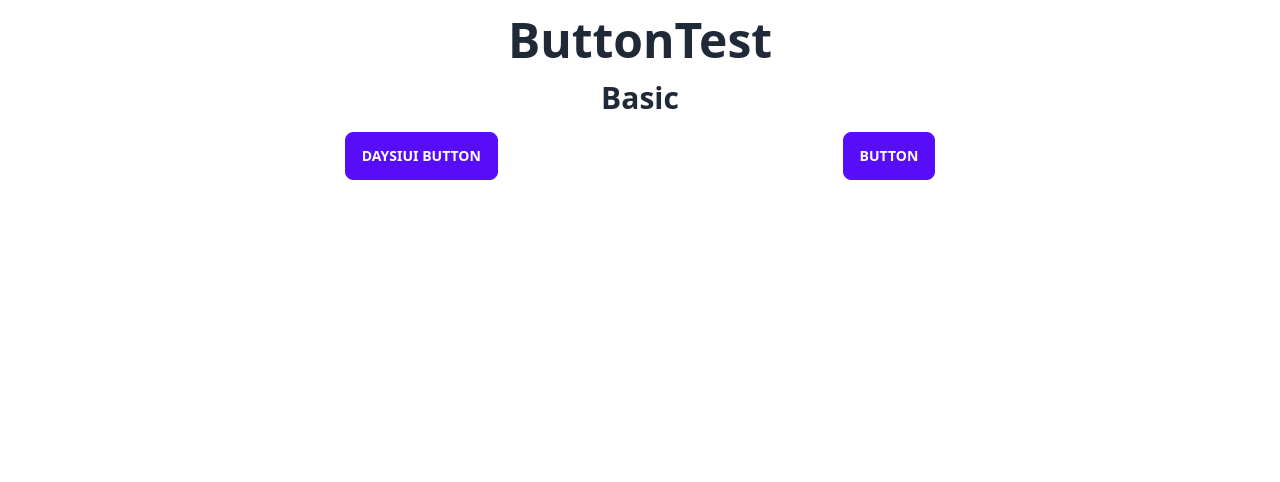
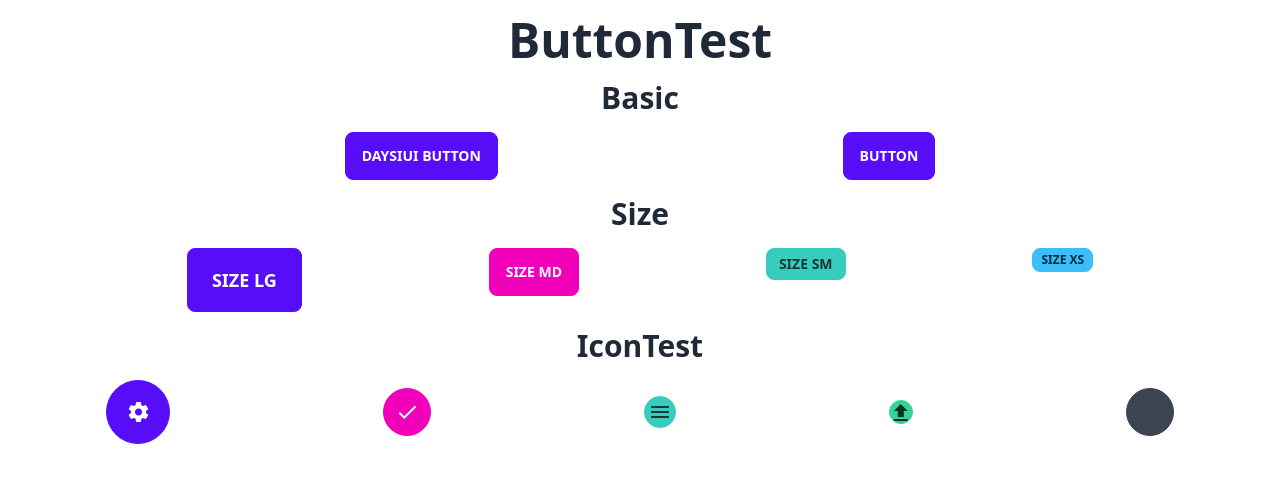
Before and after one commit to yhl-1004/react-ex, a React (Create React App) app: page / in a window 1280 px wide. Shown: the top 482 px of the page. Built offline with nearby package versions, Linux system fonts and the light colour scheme.

Commit message:
add IconButton

```diff
--- /dev/null
+++ b/src/pages/ButtonTest/IconTest.tsx
@@ -0,0 +1,17 @@
+import {Icon} from '../../theme/daisyui'
+
+export default function IconTest() {
+  const onClick = () => alert('Icon Click')
+  return (
+    <section className="mt-4">
+      <h2 className="font-bold text-3xl text-center">IconTest</h2>
+      <div className="flex items-center justify-around mt-4">
+        <Icon className="btn-primary btn-lg" name="settings" onClick={onClick} />
+        <Icon className="btn-secondary btn-md" name="done" onClick={onClick} />
+        <Icon className="btn-accent btn-sm" name="menu" onClick={onClick} />
+        <Icon className="btn-success btn-xs" name="file_upload" onClick={onClick} />
+        <button className="btn btn-circle"></button>
+      </div>
+    </section>
+  )
+}
--- /dev/null
+++ b/src/pages/ButtonTest/Size.tsx
@@ -0,0 +1,15 @@
+import {Button} from '../../theme/daisyui'
+
+export default function Size() {
+  return (
+    <section className="mt-4">
+      <h2 className="font-bold text-3xl text-center">Size</h2>
+      <div className="mt-4 flex justify-evenly">
+        <Button className="btn-lg btn-primary">size lg</Button>
+        <Button className="btn-md btn-secondary">size md</Button>
+        <Button className="btn-sm btn-accent">size sm</Button>
+        <Button className="btn-xs btn-info">size xs</Button>
+      </div>
+    </section>
+  )
+}
--- a/src/pages/ButtonTest/index.tsx
+++ b/src/pages/ButtonTest/index.tsx
@@ -1,4 +1,6 @@
 import Basic from './Basic'
+import Size from './Size'
+import IconTest from './IconTest'
 
 export default function ButtonTest() {
   return (
@@ -6,6 +8,8 @@ export default function ButtonTest() {
       <h2 className="font-bold text-5xl text-center">ButtonTest</h2>
       <div className="mt-4">
         <Basic />
+        <Size />
+        <IconTest />
       </div>
     </section>
   )
--- a/src/theme/daisyui/Button.tsx
+++ b/src/theme/daisyui/Button.tsx
@@ -7,6 +7,10 @@ export type ReactButtonProps = DetailedHTMLProps<
 
 export type ButtonProps = ReactButtonProps & {}
 
-export const Button: FC<PropsWithChildren<ButtonProps>> = ({...buttonProps}) => {
-  return <button {...buttonProps} />
+export const Button: FC<PropsWithChildren<ButtonProps>> = ({
+  className: _className,
+  ...buttonProps
+}) => {
+  const className = ['btn', _className].join(' ')
+  return <button {...buttonProps} className={className} />
 }
--- /dev/null
+++ b/src/theme/daisyui/Icon.tsx
@@ -0,0 +1,20 @@
+import type {FC} from 'react'
+import type {ButtonProps} from './Button'
+import type {IconProps as CIconProps} from '../../components'
+import {Button} from './Button'
+import {Icon as CIcon} from '../../components'
+
+export type IconProps = ButtonProps &
+  CIconProps & {
+    iconClassName?: string
+  }
+
+export const Icon: FC<IconProps> = ({name, iconClassName, className, ...buttonProps}) => {
+  const btnClassName = ['btn-circle', className].join(' ')
+  console.log('btnClassName => ', btnClassName)
+  return (
+    <Button {...buttonProps} className={btnClassName}>
+      <CIcon className={iconClassName} name={name}></CIcon>
+    </Button>
+  )
+}
--- a/src/theme/daisyui/index.ts
+++ b/src/theme/daisyui/index.ts
@@ -1 +1,2 @@
 export * from './Button'
+export * from './Icon'
```
